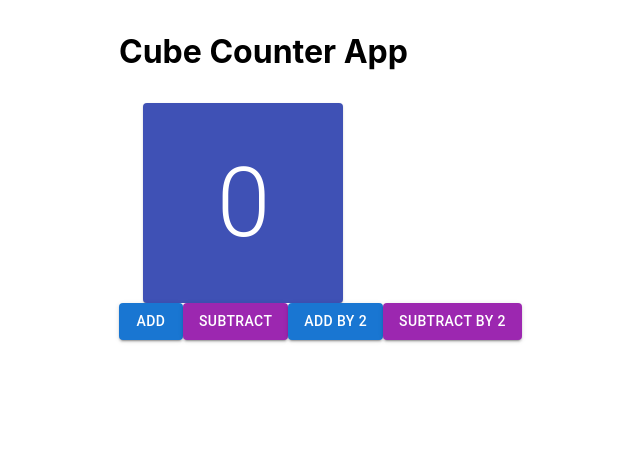
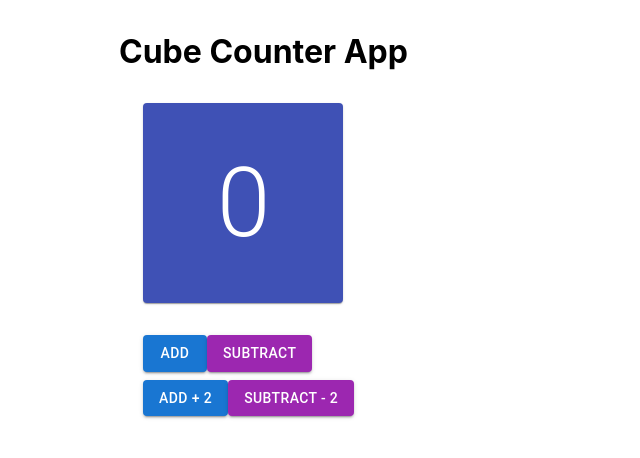
Before and after one commit to Ayuinfra/Rendering-Page, a React (Create React App) app: page / in a window 1280 px wide. Shown: the top 458 px of the page, without its empty margins (95-735 px from the left). Built offline with nearby package versions, Linux system fonts and the light colour scheme.

Commit message:
Counter Updated

```diff
--- a/src/components/counter/Counter.js
+++ b/src/components/counter/Counter.js
@@ -1,28 +1,34 @@
 import React from 'react';
-import { Button, Paper } from '@mui/material';
+import { Button, Paper, Box } from '@mui/material';
+import { Container } from '@mui/system';
+import { decrement, increment } from '../../store/actions/Actions';
 import { connect } from 'react-redux';
-import { increment, decrement } from '../../store/actions/Actions';
 
-const Counter = ({ handleIncrement, handleDecrement, handleIncrementByTwo, handleDecrementByTwo }) => {
+const Counter = ({ handleIncrement, handleDecrement, handleIncrementBy2, handleDecrementBy2 }) => {
   return (
+    <Container maxWidth="md" sx={{marginTop:"2rem",display :"flexStart"}}>
     <Paper elevation={0}>
+      <Box marginBottom={1}>
         <Button variant="contained" color="primary" onClick={handleIncrement}>
           Add
         </Button>
         <Button variant="contained" color="secondary" onClick={handleDecrement}>
           Subtract
         </Button>
+      </Box>
+      <Box marginBottom={1}>
+        <Button variant="contained" color="primary" onClick={handleIncrementBy2}>
+          Add + 2
+        </Button>
+        <Button variant="contained" color="secondary" onClick={handleDecrementBy2}>
+          Subtract - 2
+        </Button>
+      </Box>
+    </Paper>
+    </Container>
 
-      <Button variant="contained" color="primary" onClick={handleIncrementByTwo}>
-        Add by 2
-      </Button>
-      <Button variant="contained" color="secondary" onClick={handleDecrementByTwo}>
-        Subtract by 2
-      </Button>
-    </Paper>
   );
 };
-
 const mapDispatchToProps = (dispatch) => {
   return {
     handleIncrement: () => dispatch(increment(1)),
```
Lines whose indentation alone changed are shown as unchanged.
